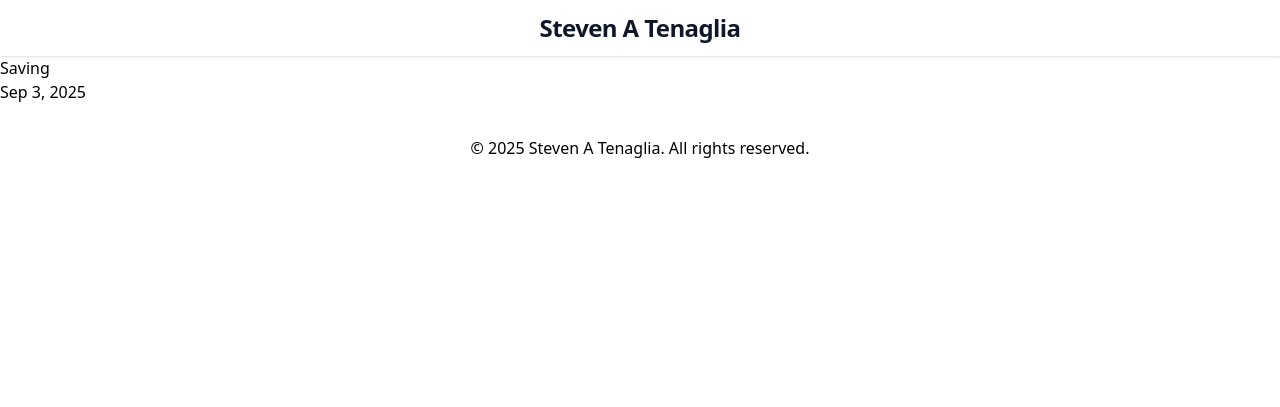
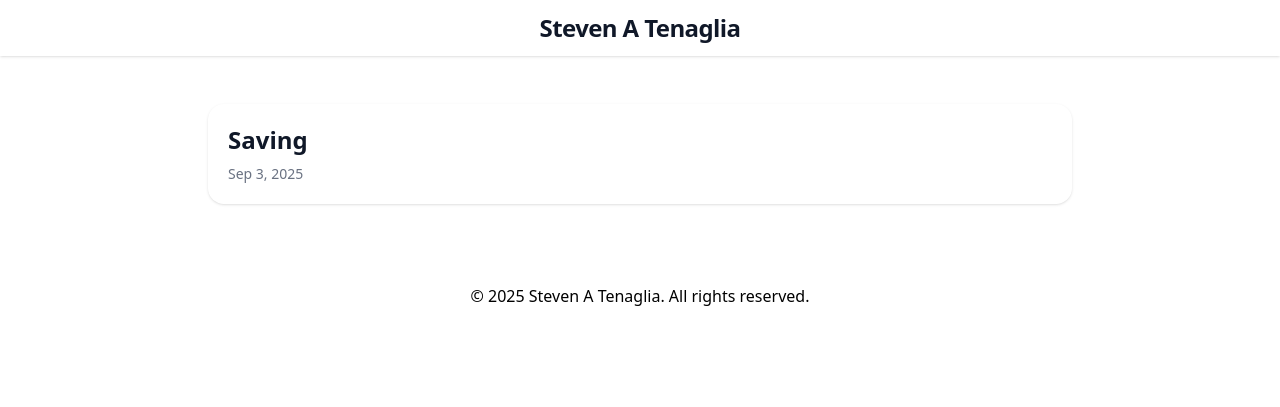
Before and after one commit to stenagli/stevenatenaglia, an Astro site: page / in a window 1280 px wide. Built offline with nearby package versions, Linux system fonts and the light colour scheme; Astro itself is replaced by a stand-in of ours.

Commit message:
Style index page

```diff
--- a/src/pages/index.astro
+++ b/src/pages/index.astro
@@ -19,20 +19,33 @@ const posts = (await getCollection('content')).sort(
 	</head>
 	<body>
 		<Header />
-		<main>
+    <main class="max-w-4xl mx-auto px-4 py-12">
       <section>
-				<ul>
+        <ul class="space-y-10">
           {
             posts.map((post) => (
               <li>
-								<a href={post.id}>
+                <a
+                  href={post.id}
+                  class="group block rounded-2xl overflow-hidden shadow-sm hover:shadow-md transition-shadow"
+                >
                   {post.data.heroImage && (
-										<Image width={720} height={360} src={post.data.heroImage} alt="" />
+                    <Image
+                      width={720}
+                      height={360}
+                      src={post.data.heroImage}
+                      alt=""
+                      class="w-full h-48 object-cover group-hover:scale-[1.02] transition-transform"
+                    />
                   )}
-									<h4 class="title">{post.data.title}</h4>
-									<p class="date">
+                  <div class="p-5">
+                    <h2 class="text-2xl font-semibold text-gray-900 group-hover:text-indigo-600 transition-colors">
+                      {post.data.title}
+                    </h2>
+                    <p class="mt-2 text-sm text-gray-500">
                       <FormattedDate date={post.data.pubDate} />
                     </p>
+                  </div>
                 </a>
               </li>
             ))
```
Lines whose indentation alone changed are shown as unchanged.
